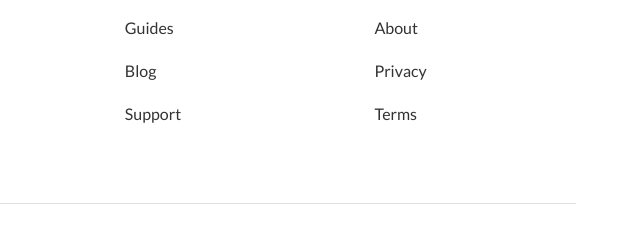
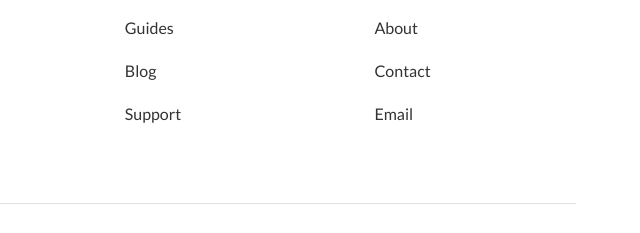
Before and after one commit to Atownend1/yieldly-site, a plain HTML site: page index.html in a window 1280 px wide. Shown: the part 4237-4470 px from the top of the page, 640-1280 px from the left. Drawn offline with Linux system fonts and the light colour scheme; a web font is replaced by a local one.

Commit message:
Fix broken footer links - replace privacy/terms with contact/email

```diff
--- a/index.html
+++ b/index.html
@@ -945,8 +945,8 @@
                     <h4>Company</h4>
                     <ul>
                         <li><a href="#about">About</a></li>
-                        <li><a href="/privacy">Privacy</a></li>
-                        <li><a href="/terms">Terms</a></li>
+                        <li><a href="#demo">Contact</a></li>
+                        <li><a href="mailto:alex@axionx.uk">Email</a></li>
                     </ul>
                 </div>
             </div>
```
